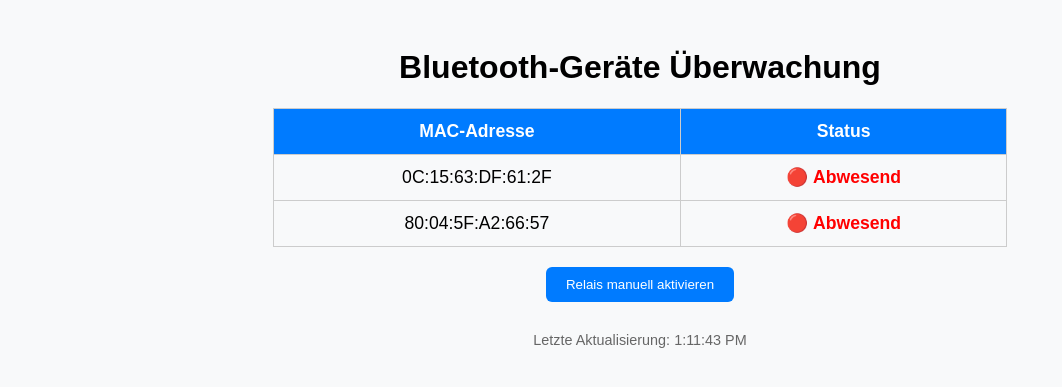
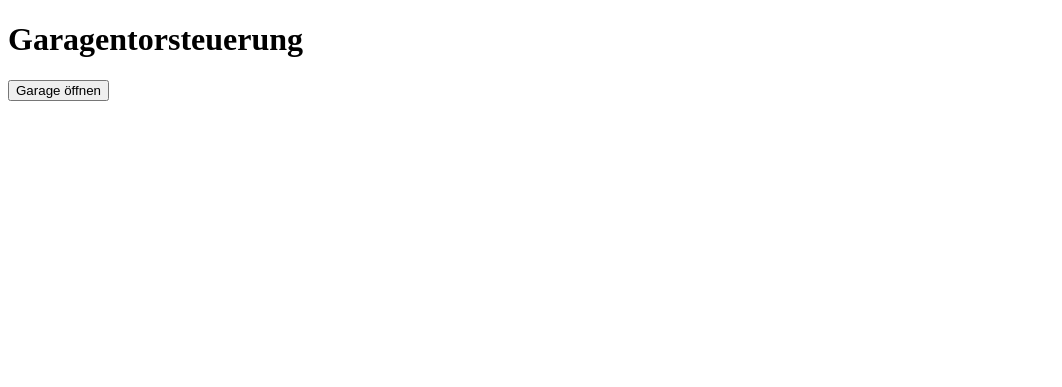
Before and after one commit to Duz91/RPiGarageOpener, a Flask app: page / in a window 1280 px wide. Shown: the top 387 px of the page, without its empty margins (0-1062 px from the left). Run offline with Flask 3, Linux system fonts and the light colour scheme.

Commit message:
Refactor Bluetooth device handling and UI; streamline code by removing unused components, enhance garage control functionality, and improve user interface for garage operation

```diff
--- a/main.py
+++ b/main.py
@@ -1,41 +1,21 @@
-from flask import Flask, render_template, jsonify
-import atexit
-import logging
-import re
+import bluetooth
+import RPi.GPIO as GPIO
+import time
 import subprocess
 import threading
-import time
+from flask import Flask, render_template, request
 
-try:
-    from gpiozero import Button, LED, OutputDevice
-except ImportError:
-    class _DummyGPIO:
-        def __init__(self, *_, **__):
-            self.state = False
-            self.when_pressed = None
+app = Flask(__name__)
 
-        def on(self):
-            self.state = True
-
-        def off(self):
-            self.state = False
-
-        def blink(self, *_, **__):
-            pass
-
-    Button = LED = OutputDevice = _DummyGPIO
-
-
+# Konfiguration (wie zuvor)
 BUTTONPIN = 5
 LEDPIN = 23
 RELAYPIN = 26
 BUZZERPIN = 19
-
 macaddresses = [
     "0C:15:63:DF:61:2F",
     "80:04:5F:A2:66:57",
 ]
-
 scaninterval = 7
 absenceinterval = 15
 relayclosetime = 0.5
@@ -46,295 +26,97 @@ absencebeepcount = 2
 buttonbouncetime = 0.2
 presenceledblinkinterval = 0.7
 absenceledblinkinterval = 1.2
-bluetooth_probe_timeout = 6
-bluetooth_adapter = "hci0"
-max_probe_failures = 3
 
+# GPIO Setup (wie zuvor)
+GPIO.setmode(GPIO.BCM)
+GPIO.setup(BUTTONPIN, GPIO.IN, pull_up_down=GPIO.PUD_UP)
+GPIO.setup(LEDPIN, GPIO.OUT)
+GPIO.setup(RELAYPIN, GPIO.OUT)
+GPIO.setup(BUZZERPIN, GPIO.OUT)
 
-logging.basicConfig(
-    level=logging.INFO,
-    format="%(asctime)s [%(levelname)s] %(message)s",
-)
+# Globale Variablen (wie zuvor)
+presence = False
+last_presence_time = 0
 
-app = Flask(__name__)
-
-led = LED(LEDPIN)
-relay = OutputDevice(RELAYPIN, active_high=False)
-buzzer = OutputDevice(BUZZERPIN, active_high=False)
-button = Button(BUTTONPIN, pull_up=True, bounce_time=buttonbouncetime)
-
-state_lock = threading.Lock()
-device_states = {mac: False for mac in macaddresses}
-device_last_seen = {mac: 0.0 for mac in macaddresses}
-devicepresent = False
-
-
-class BluetoothScanner(threading.Thread):
-    """Läuft dauerhaft mit bluetoothctl scan on und aktualisiert last_seen."""
-
-    def __init__(self, targets, lock, last_seen, adapter=None):
-        super().__init__(daemon=True)
-        self.targets = {mac.lower(): mac for mac in targets}
-        self.lock = lock
-        self.last_seen = last_seen
-        self.adapter = adapter
-        self.running = threading.Event()
-        self.running.set()
-        self.process = None
-        self.mac_regex = re.compile(r"([0-9a-f]{2}(?::[0-9a-f]{2}){5})", re.IGNORECASE)
-
-    def run(self):
-        while self.running.is_set():
-            try:
-                self._start_process()
-                if self.adapter:
-                    self._send_command(f"select {self.adapter}")
-                self._send_command("power on")
-                self._send_command("scan on")
-                logging.info("Bluetooth-Scanner gestartet.")
-
-                while self.running.is_set():
-                    line = self.process.stdout.readline()
-                    if not line:
-                        break
-                    mac = self._extract_target_mac(line)
-                    if mac:
-                        with self.lock:
-                            self.last_seen[mac] = time.time()
-                if self.running.is_set():
-                    logging.warning("bluetoothctl Scanner unerwartet beendet – Neustart.")
-            except FileNotFoundError:
-                logging.warning("bluetoothctl nicht gefunden – Scanner deaktiviert.")
-                return
-            except Exception as exc:
-                logging.error("Bluetooth-Scanner Fehler: %s", exc)
-            finally:
-                self._stop_process()
-                if self.running.is_set():
-                    time.sleep(3)
-
-    def stop(self):
-        self.running.clear()
-        self._stop_process()
-
-    def _start_process(self):
-        try:
-            self.process = subprocess.Popen(
-                ["stdbuf", "-oL", "bluetoothctl"],
-                stdin=subprocess.PIPE,
-                stdout=subprocess.PIPE,
-                stderr=subprocess.STDOUT,
-                text=True,
-            )
-        except FileNotFoundError:
-            self.process = subprocess.Popen(
-                ["bluetoothctl"],
-                stdin=subprocess.PIPE,
-                stdout=subprocess.PIPE,
-                stderr=subprocess.STDOUT,
-                text=True,
-            )
-
-    def _send_command(self, command):
-        if self.process and self.process.stdin:
-            try:
-                self.process.stdin.write(command + "\n")
-                self.process.stdin.flush()
-            except BrokenPipeError:
-                pass
-
-    def _extract_target_mac(self, line):
-        lower_line = line.lower()
-        for lower_mac, original in self.targets.items():
-            if lower_mac in lower_line:
-                logging.debug("bluetoothctl Meldung für %s: %s", original, line.strip())
-                return original
-        match = self.mac_regex.search(lower_line)
-        if match:
-            mac = match.group(1).upper()
-            return self.targets.get(mac.lower())
-        return None
-
-    def _stop_process(self):
-        if not self.process:
-            return
-        try:
-            self._send_command("scan off")
-            self._send_command("quit")
-        except Exception:
-            pass
-        try:
-            self.process.terminate()
-            self.process.wait(timeout=2)
-        except Exception:
-            try:
-                self.process.kill()
-            except Exception:
-                pass
-        self.process = None
-
-
-bluetooth_scanner = BluetoothScanner(macaddresses, state_lock, device_last_seen, bluetooth_adapter)
-atexit.register(bluetooth_scanner.stop)
-
-
-def reset_bluetooth_adapter():
-    if not bluetooth_adapter:
-        return
-    logging.warning("Setze Bluetooth-Adapter %s zurück …", bluetooth_adapter)
-    subprocess.run(["hciconfig", bluetooth_adapter, "reset"], check=False)
-    time.sleep(1)
-
-
-def probe_device(mac: str) -> bool:
-    cmd = ["timeout", str(bluetooth_probe_timeout), "hcitool", "name", mac]
+# Funktionen (check_bluetooth_device, beep, open_garage - wie zuvor)
+def check_bluetooth_device(mac_address):
     try:
-        res = subprocess.run(
-            cmd,
-            stdout=subprocess.PIPE,
-            stderr=subprocess.PIPE,
-            text=True,
-            check=False,
-        )
-        if res.returncode == 124:
-            logging.debug("hcitool Timeout für %s", mac)
-            return False
-        if res.stderr:
-            logging.debug("hcitool stderr (%s): %s", mac, res.stderr.strip())
-        return bool(res.stdout.strip())
-    except FileNotFoundError:
-        logging.error("Befehl %s nicht gefunden. Prüfe bluez/coreutils Installation.", cmd[0])
-        return False
-    except Exception as exc:  # pragma: no cover
-        logging.error("Fehler bei hcitool name %s: %s", mac, exc)
+        # Verwende 'l2ping' für zuverlässigere Ergebnisse (benötigt root-Rechte)
+        result = subprocess.run(['sudo', 'l2ping', '-c', '1', mac_address], capture_output=True, text=True)
+        return "bytes from" in result.stdout
+    except Exception as e:
+        print(f"Fehler beim Pingen von {mac_address}: {e}")
         return False
 
-
-def beep(times: int, duration: float) -> None:
-    for _ in range(times):
-        buzzer.on()
+# Funktion zum Abspielen eines Signaltons
+def beep(duration, count):
+    for _ in range(count):
+        GPIO.output(BUZZERPIN, GPIO.HIGH)
         time.sleep(duration)
-        buzzer.off()
+        GPIO.output(BUZZERPIN, GPIO.LOW)
         time.sleep(duration)
 
+# Funktion zum Schalten des Relais
+def open_garage():
+    print("Garage wird geöffnet!")
+    GPIO.output(RELAYPIN, GPIO.HIGH)
+    time.sleep(relayclosetime)
+    GPIO.output(RELAYPIN, GPIO.LOW)
 
-def button_pressed() -> None:
-    with state_lock:
-        open_allowed = devicepresent
-    if open_allowed:
-        relay.on()
-        time.sleep(relayclosetime)
-        relay.off()
-
-
-def blink_led() -> None:
-    while True:
-        with state_lock:
-            present = devicepresent
-        interval = presenceledblinkinterval if present else absenceledblinkinterval
-        led.on()
-        time.sleep(0.2)
-        led.off()
-        time.sleep(interval)
-
-
-def presence_monitor() -> None:
-    global devicepresent
-    previous_state = None
-    probe_failures = {mac: 0 for mac in macaddresses}
-
-    while True:
-        cycle_start = time.time()
-        now = cycle_start
-        present_now = set()
-        adapter_reset = False
-
-        with state_lock:
-            for mac in macaddresses:
-                if now - device_last_seen[mac] <= absenceinterval:
-                    present_now.add(mac)
-
-        for mac in macaddresses:
-            if mac in present_now:
-                probe_failures[mac] = 0
-                continue
-
-            if probe_device(mac):
-                with state_lock:
-                    device_last_seen[mac] = time.time()
-                present_now.add(mac)
-                probe_failures[mac] = 0
-                logging.debug("Direkte Abfrage erfolgreich für %s", mac)
-            else:
-                probe_failures[mac] += 1
-                logging.debug("Fehlversuch %s (%d)", mac, probe_failures[mac])
-                if probe_failures[mac] >= max_probe_failures:
-                    logging.warning(
-                        "Mehrere Fehlversuche für %s – setze Bluetooth-Adapter zurück.",
-                        mac,
-                    )
-                    reset_bluetooth_adapter()
-                    probe_failures[mac] = 0
-                    adapter_reset = True
-                    break
-
-        if adapter_reset:
-            time.sleep(3)
-            continue
-
-        with state_lock:
-            for mac in macaddresses:
-                device_states[mac] = mac in present_now
-            devicepresent = any(device_states.values())
-            current_state = "present" if devicepresent else "absent"
-
-        logging.info(
-            "Scan abgeschlossen → anwesend: %s",
-            ", ".join(sorted(present_now)) if present_now else "keine Geräte",
-        )
-
-        if current_state != previous_state:
-            if current_state == "present":
-                beep(presencebeepcount, presencebeepduration)
-                logging.info("Statuswechsel → Presence")
-            else:
-                beep(absencebeepcount, absencebeepduration)
-                logging.info("Statuswechsel → Absence")
-            previous_state = current_state
-
-        elapsed = time.time() - cycle_start
-        time.sleep(max(0.0, scaninterval - elapsed))
-
-
+# Flask Routen
 @app.route("/")
 def index():
-    return render_template("index.html", macaddresses=macaddresses)
+    return render_template("index.html")
 
+@app.route("/open_garage", methods=["POST"])
+def open_garage_route():
+    open_garage()
+    return "Garage geöffnet!", 200
 
-@app.route("/status")
-def status():
-    with state_lock:
-        snapshot = device_states.copy()
-    return jsonify(snapshot)
+# Button-Überwachungsfunktion (Hardware Button)
+def button_monitor():
+    while True:
+        if GPIO.input(BUTTONPIN) == GPIO.LOW:
+            time.sleep(buttonbouncetime)  # Entprellen
+            if GPIO.input(BUTTONPIN) == GPIO.LOW:
+                open_garage()
+                while GPIO.input(BUTTONPIN) == GPIO.LOW:  # Warte bis der Button losgelassen wird
+                    time.sleep(0.1)
+        time.sleep(0.1)  # Kurze Pause, um CPU-Last zu reduzieren
 
+# Hauptschleife (Bluetooth-Scan)
+def main_loop():
+    global presence, last_presence_time
+    try:
+        while True:
+            # Bluetooth-Scan (wie zuvor)
+            nearby_devices = []
+            for mac in macaddresses:
+                if check_bluetooth_device(mac):
+                    nearby_devices.append(mac)
 
-@app.route("/activaterelay")
-def activaterelay():
-    relay.on()
-    time.sleep(relayclosetime)
-    relay.off()
-    return "Relay activated!"
+            if nearby_devices:
+                if not presence:
+                    print("Presence erkannt!")
+                    presence = True
+                    beep(presencebeepduration, presencebeepcount)
+                last_presence_time = time.time()
+            else:
+                if presence and time.time() - last_presence_time > absenceinterval:
+                    print("Absence erkannt!")
+                    presence = False
+                    beep(absencebeepduration, absencebeepcount)
 
+            # Wartezeit
+            time.sleep(scaninterval)
 
-button.when_pressed = button_pressed
+    except KeyboardInterrupt:
+        print("Programm beendet.")
+    finally:
+        GPIO.cleanup()
 
-
-def start_threads() -> None:
-    bluetooth_scanner.start()
-    threading.Thread(target=presence_monitor, daemon=True).start()
-    threading.Thread(target=blink_led, daemon=True).start()
-
-
+# Starte die Threads
 if __name__ == "__main__":
-    start_threads()
-    app.run(host="0.0.0.0", port=5000)
+    threading.Thread(target=main_loop, daemon=True).start()
+    threading.Thread(target=button_monitor, daemon=True).start()  # Starte den Button-Monitor-Thread
+    app.run(debug=True, host="0.0.0.0", port=5000)
--- a/templates/index.html
+++ b/templates/index.html
@@ -1,105 +1,24 @@
 <!DOCTYPE html>
-<html lang="de">
+<html>
 <head>
-    <meta charset="UTF-8">
-    <title>Geräte-Status</title>
-    <style>
-        body {
-            font-family: Arial, sans-serif;
-            background: #f8f9fa;
-            text-align: center;
-            padding: 20px;
-        }
-        table {
-            margin: 0 auto;
-            border-collapse: collapse;
-            width: 60%;
-        }
-        th, td {
-            border: 1px solid #ccc;
-            padding: 12px;
-            font-size: 1.1em;
-        }
-        th {
-            background: #007bff;
-            color: white;
-        }
-        .present {
-            color: green;
-            font-weight: bold;
-        }
-        .absent {
-            color: red;
-            font-weight: bold;
-        }
-        .footer {
-            margin-top: 30px;
-            font-size: 0.9em;
-            color: #666;
-        }
-        button {
-            margin-top: 20px;
-            padding: 10px 20px;
-            border: none;
-            background: #007bff;
-            color: white;
-            border-radius: 6px;
-            cursor: pointer;
-        }
-        button:hover {
-            background: #0056b3;
-        }
-    </style>
+    <title>Garagentorsteuerung</title>
 </head>
 <body>
-    <h1>Bluetooth-Geräte Überwachung</h1>
+    <h1>Garagentorsteuerung</h1>
 
-    <table id="deviceTable">
-        <thead>
-            <tr>
-                <th>MAC-Adresse</th>
-                <th>Status</th>
-            </tr>
-        </thead>
-        <tbody>
-            {% for mac in macaddresses %}
-            <tr>
-                <td>{{ mac }}</td>
-                <td id="status-{{ mac|replace(':', '') }}">⏳ Überprüfe...</td>
-            </tr>
-            {% endfor %}
-        </tbody>
-    </table>
-
-    <button onclick="activateRelay()">Relais manuell aktivieren</button>
-
-    <div class="footer">Letzte Aktualisierung: <span id="lastUpdate">–</span></div>
+    <button onclick="openGarage()">Garage öffnen</button>
 
     <script>
-        async function fetchStatus() {
-            const res = await fetch('/status');
-            const data = await res.json();
-            const now = new Date().toLocaleTimeString();
-            document.getElementById("lastUpdate").innerText = now;
-
-            for (const [mac, present] of Object.entries(data)) {
-                const cell = document.getElementById("status-" + mac.replace(/:/g, ""));
-                if (present) {
-                    cell.innerHTML = "🟢 <span class='present'>Anwesend</span>";
-                } else {
-                    cell.innerHTML = "🔴 <span class='absent'>Abwesend</span>";
-                }
-            }
+        function openGarage() {
+            fetch('/open_garage', { method: 'POST' })
+                .then(response => {
+                    if (response.ok) {
+                        alert('Garage geöffnet!');
+                    } else {
+                        alert('Fehler beim Öffnen der Garage.');
+                    }
+                });
         }
-
-        async function activateRelay() {
-            await fetch('/activaterelay');
-            alert('Relais aktiviert!');
-        }
-
-        // Regelmäßig aktualisieren
-        fetchStatus();
-        setInterval(fetchStatus, 5000);
     </script>
 </body>
 </html>
```
